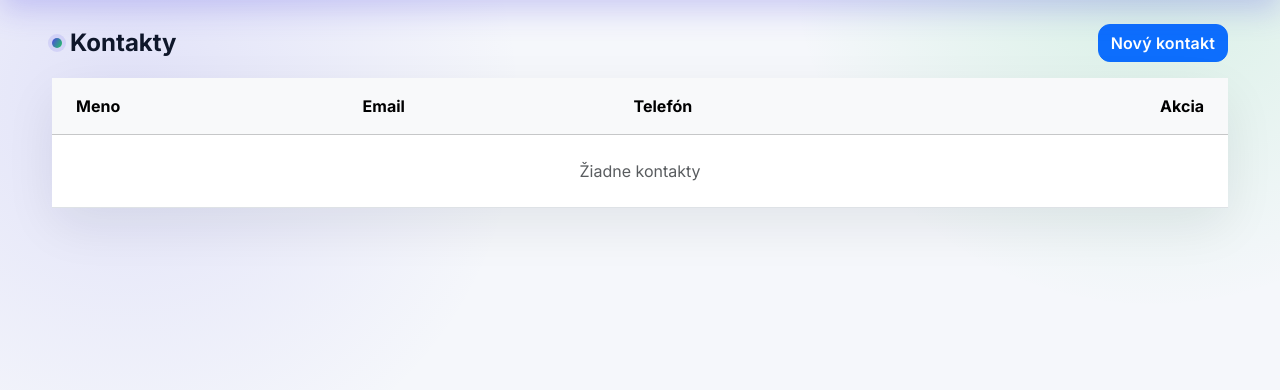
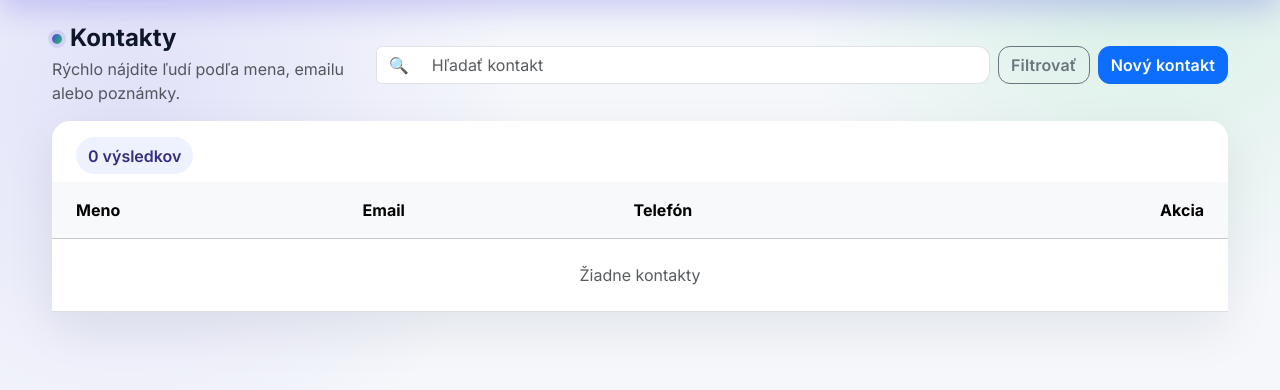
Before and after one commit to vannilla1/vannilla1, a Flask app: page /contacts in a window 1280 px wide. Shown: the part 56-446 px from the top of the page. Run offline with Flask 3, Linux system fonts and the light colour scheme; a user stored in the database is signed in; data comes from the database, SQL or seed files in the repository; data that the repository does not hold is empty.

Commit message:
Add contact search filter and UI tweaks

```diff
--- a/app.py
+++ b/app.py
@@ -7,6 +7,7 @@ from flask_sqlalchemy import SQLAlchemy
 from flask_login import LoginManager, UserMixin, login_user, login_required, logout_user, current_user
 from werkzeug.security import generate_password_hash, check_password_hash
 from werkzeug.utils import secure_filename
+from sqlalchemy import or_
 
 BASE_DIR = Path(__file__).resolve().parent
 UPLOAD_FOLDER = BASE_DIR / "uploads"
@@ -151,7 +152,20 @@ def logout():
 @app.route("/contacts")
 @login_required
 def contacts():
-    return render_template("contacts.html", contacts=Contact.query.order_by(Contact.created_at.desc()).all())
+    query = request.args.get("q", "").strip()
+    contact_query = Contact.query
+    if query:
+        pattern = f"%{query}%"
+        contact_query = contact_query.filter(
+            or_(
+                Contact.name.ilike(pattern),
+                Contact.email.ilike(pattern),
+                Contact.phone.ilike(pattern),
+                Contact.notes.ilike(pattern),
+            )
+        )
+    contacts = contact_query.order_by(Contact.created_at.desc()).all()
+    return render_template("contacts.html", contacts=contacts, query=query)
 
 
 @app.route("/contacts/new", methods=["GET", "POST"])
--- a/templates/contacts.html
+++ b/templates/contacts.html
@@ -1,11 +1,32 @@
 {% extends 'base.html' %}
 {% block content %}
-<div class="d-flex justify-content-between align-items-center mb-3">
-    <h1 class="h4 mb-0 section-title">Kontakty</h1>
-    <a class="btn btn-primary" href="{{ url_for('new_contact') }}">Nový kontakt</a>
+<div class="d-flex flex-column flex-lg-row align-items-lg-center justify-content-between gap-3 mb-3">
+    <div>
+        <h1 class="h4 mb-1 section-title">Kontakty</h1>
+        <p class="text-muted mb-0">Rýchlo nájdite ľudí podľa mena, emailu alebo poznámky.</p>
+    </div>
+    <div class="d-flex gap-2 w-100 w-lg-auto flex-wrap">
+        <form class="d-flex gap-2 flex-grow-1" method="get" action="{{ url_for('contacts') }}">
+            <div class="input-group flex-grow-1">
+                <span class="input-group-text bg-white border-end-0">🔍</span>
+                <input class="form-control border-start-0" type="search" name="q" placeholder="Hľadať kontakt" value="{{ query or '' }}">
+            </div>
+            <button class="btn btn-outline-secondary" type="submit">Filtrovať</button>
+            {% if query %}
+                <a class="btn btn-light" href="{{ url_for('contacts') }}">Vymazať filter</a>
+            {% endif %}
+        </form>
+        <a class="btn btn-primary" href="{{ url_for('new_contact') }}">Nový kontakt</a>
+    </div>
 </div>
 <div class="card">
     <div class="card-body p-0">
+        <div class="d-flex justify-content-between align-items-center px-4 pt-3 pb-2">
+            <div class="badge-soft">{{ contacts|length }} výsledkov</div>
+            {% if query %}
+                <div class="small text-muted">Filtrované pre „{{ query }}“</div>
+            {% endif %}
+        </div>
         <table class="table mb-0 align-middle">
             <thead class="table-light">
                 <tr>
```
Also changed, not shown: README.md.
